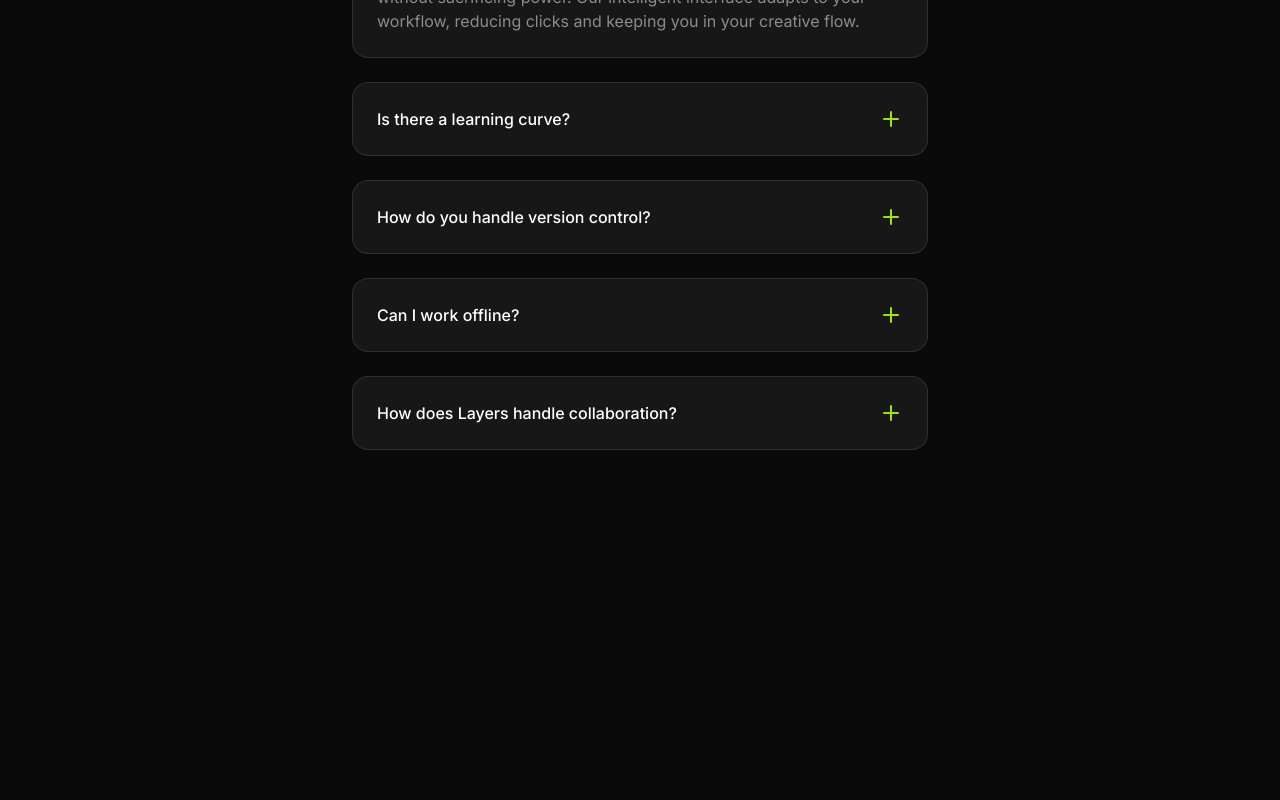
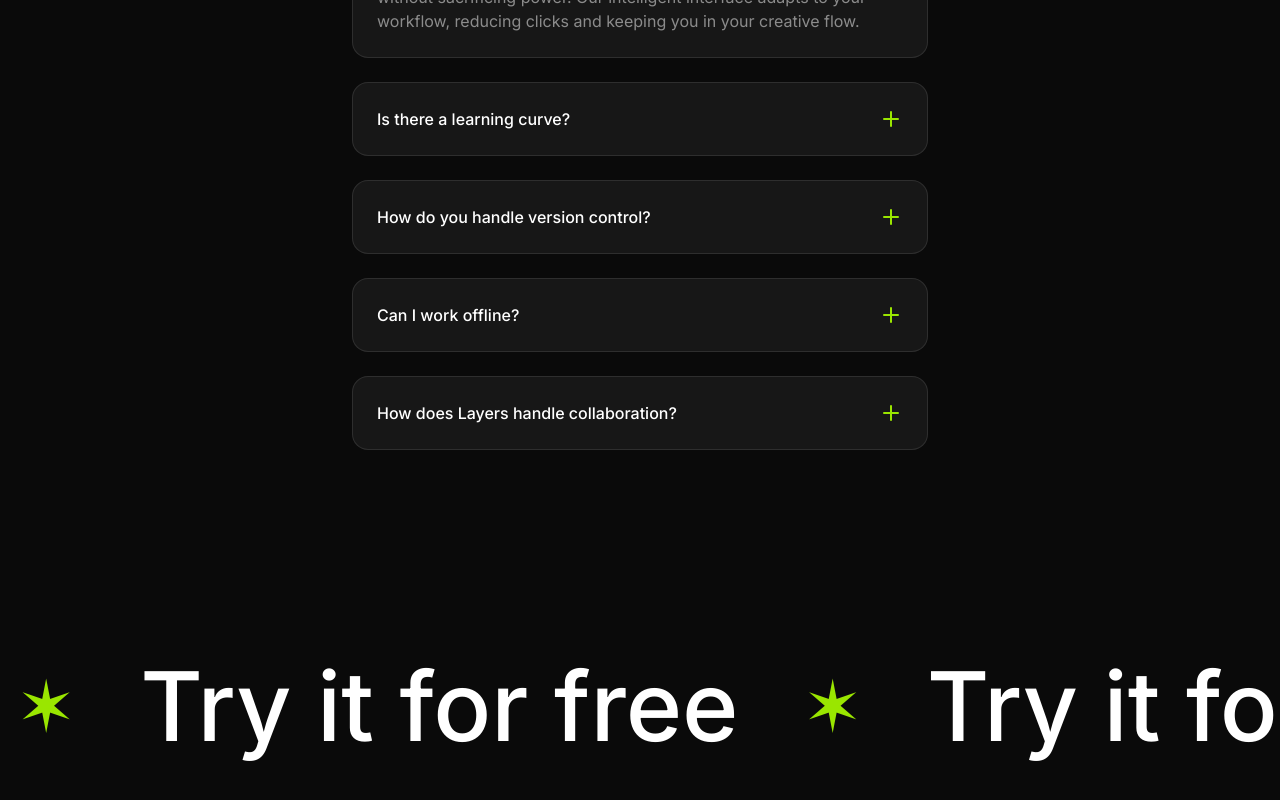
Before and after one commit to abeertech01/animated-saas-ui, a Next.js app: page / in a window 1280 px wide. Shown: the part 4306-5106 px from the top of the page. Before the commit the page ends 4852 px from the top, so only its background shows below. Built offline with nearby package versions, Linux system fonts and the light colour scheme.

Commit message:
call to action section

```diff
--- a/app/page.tsx
+++ b/app/page.tsx
@@ -1,3 +1,4 @@
+import CallToAction from "@/sections/CallToAction"
 import Faqs from "@/sections/Faqs"
 import Features from "@/sections/Features"
 import Hero from "@/sections/Hero"
@@ -16,6 +17,7 @@
       <Features />
       <Integrations />
       <Faqs />
+      <CallToAction />
     </>
   )
 }
--- a/sections/CallToAction.tsx
+++ b/sections/CallToAction.tsx
@@ -1,3 +1,16 @@
 export default function CallToAction() {
-    return <div>Call To Action</div>;
+  return (
+    <section className="py-24">
+      <div className="flex p-4 overflow-x-clip">
+        <div className="flex flex-none gap-16 font-medium text-7xl md:text-8xl">
+          {Array.from({ length: 10 }).map((_, i) => (
+            <div key={i} className="flex items-center gap-16">
+              <span className="text-lime-400 text-7xl">&#10038;</span>
+              <span>Try it for free</span>
+            </div>
+          ))}
+        </div>
+      </div>
+    </section>
+  )
 }
```
